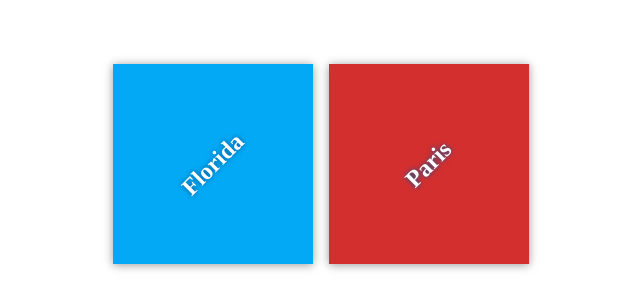
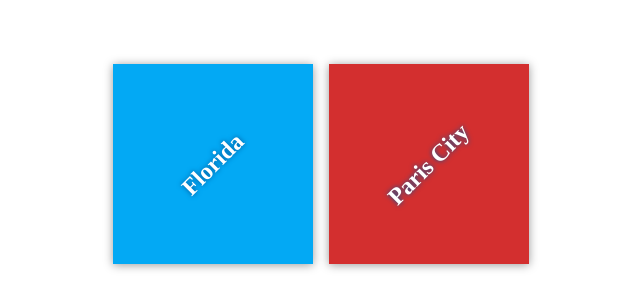
Before and after one commit to kumarnitin007/my-travel-plans, a plain HTML site: page index.html in a window 1280 px wide. Shown: the part 236-544 px from the top of the page, without its empty margins (319-959 px from the left). Drawn offline with Linux system fonts and the light colour scheme.

Commit message:
Changed Paris to Paris City

```diff
--- a/index.html
+++ b/index.html
@@ -15,7 +15,7 @@
             </div>
 
             <div class="destination" id="paris">
-                <h2>Paris</h2>
+                <h2>Paris City</h2>
             </div>
         </div>
     </div>
```
